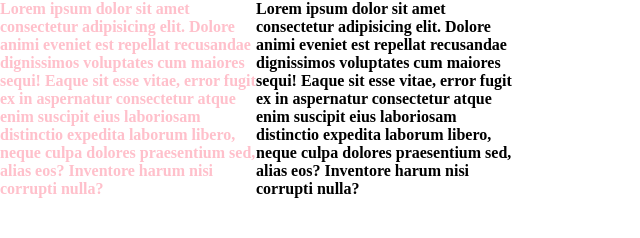
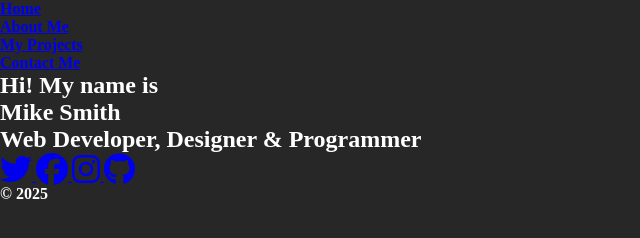
Before and after one commit to danwoxs/nic-dgl203-2025FA-Assignment-3C, a plain HTML site: page index.html in a window 1280 px wide. Shown: the whole page, without its empty margins (0-640 px from the left). Drawn offline with Linux system fonts and the light colour scheme.

Commit message:
Build main page content

```diff
--- a/index.html
+++ b/index.html
@@ -1,16 +1,64 @@
-<!DOCTYPE html>
+<!doctype html>
 <html lang="en">
-<head>
-    <meta charset="UTF-8">
-    <meta http-equiv="X-UA-Compatible" content="IE=edge">
-    <meta name="viewport" content="width=device-width, initial-scale=1.0">
-    <link rel="stylesheet" href="main.css">
-    <title>Sass Tutorial</title>
-</head>
-<body class="light">
-    <div class="main">
-           <p class="main_paragraph1">Lorem ipsum dolor sit amet consectetur adipisicing elit. Dolore animi eveniet est repellat recusandae dignissimos voluptates cum maiores sequi! Eaque sit esse vitae, error fugit ex in aspernatur consectetur atque enim suscipit eius laboriosam distinctio expedita laborum libero, neque culpa dolores praesentium sed, alias eos? Inventore harum nisi corrupti nulla?</p>
-           <p class="main_paragraph2">Lorem ipsum dolor sit amet consectetur adipisicing elit. Dolore animi eveniet est repellat recusandae dignissimos voluptates cum maiores sequi! Eaque sit esse vitae, error fugit ex in aspernatur consectetur atque enim suscipit eius laboriosam distinctio expedita laborum libero, neque culpa dolores praesentium sed, alias eos? Inventore harum nisi corrupti nulla?</p>
-    </div>
-</body>
+  <head>
+    <meta charset="UTF-8" />
+    <meta name="viewport" content="width=device-width, initial-scale=1.0" />
+    <link rel="stylesheet" href="main.css" />
+    <title>Mike Smith Portfolio</title>
+  </head>
+  <body>
+    <header>
+      <div class="menu">
+        <span class="menu-burger"> </span>
+      </div>
+
+      <nav class="nav">
+        <ul class="menu-nav">
+          <li class="menu-nav_item active">
+            <a href="index.html" class="menu-nav_link">Home</a>
+          </li>
+          <li class="menu-nav_item">
+            <a href="about.html" class="menu-nav_link">About Me</a>
+          </li>
+          <li class="menu-nav_item">
+            <a href="projects.html" class="menu-nav_link">My Projects</a>
+          </li>
+          <li class="menu-nav_item">
+            <a href="contact.html" class="menu-nav_link">Contact Me</a>
+          </li>
+        </ul>
+      </nav>
+    </header>
+
+    <main>
+      <section class="home">
+        <h2>Hi! My name is</h2>
+        <h1 class="home_name">
+          Mike <span class="home_name-last">Smith</span>
+        </h1>
+        <h2>Web Developer, Designer & Programmer</h2>
+
+        <div class="social-icons">
+          <a href="#!">
+            <i class="fab fa-twitter fa-2x"></i>
+          </a>
+          <a href="#!">
+            <i class="fab fa-facebook fa-2x"></i>
+          </a>
+          <a href="#!">
+            <i class="fab fa-instagram fa-2x"></i>
+          </a>
+          <a href="#!">
+            <i class="fab fa-github fa-2x"></i>
+          </a>
+        </div>
+        <footer>&copy; 2025</footer>
+      </section>
+    </main>
+    <script src="main.js"></script>
+    <script
+      src="https://kit.fontawesome.com/29466948d5.js"
+      crossorigin="anonymous"
+    ></script>
+  </body>
 </html>
```
